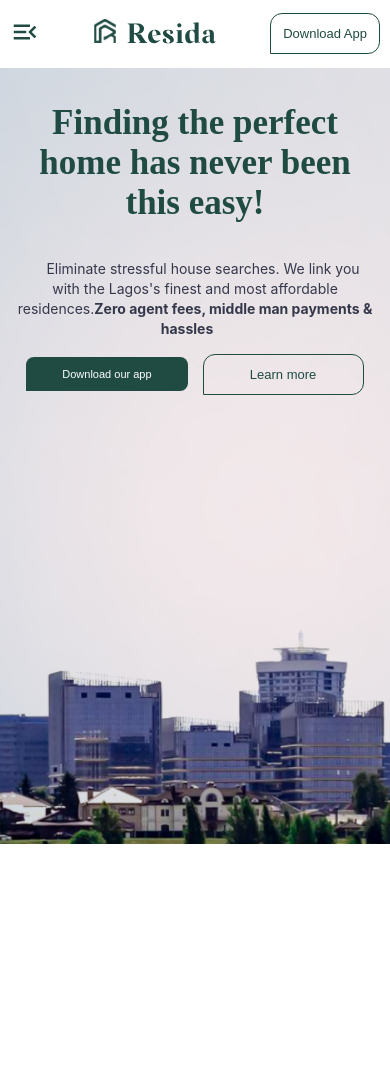
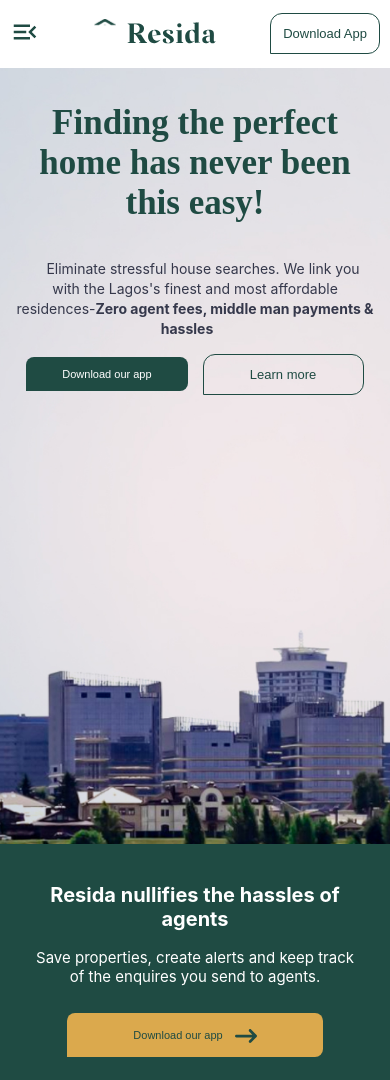
Before and after one commit to akpcode/Resida-clone, a React (Create React App) app: page / in a window 390 px wide. Before the commit the page ends 844 px from the top, so only its background shows below. Built offline with nearby package versions, Linux system fonts and the light colour scheme.

Commit message:
styling  the button on landing page

```diff
--- a/src/components/heroSection/heroSectionStyle.css
+++ b/src/components/heroSection/heroSectionStyle.css
@@ -48,7 +48,7 @@
 }
 
 
-@media (max-width: 768px) {
+@media (max-width: 841px) {
     .hero_section_container{
         height: 92vh;
         width: 100vw;
--- a/src/components/heroSection/index.js
+++ b/src/components/heroSection/index.js
@@ -10,7 +10,7 @@
     }}>
     <div className='hero_section_content'>
         <p>Finding the perfect home has never been this easy!</p>
-        <span>Eliminate stressful house searches. We link you with the Lagos's finest and most affordable residences.<strong>Zero agent fees, middle man payments & hassles</strong></span>
+        <span>Eliminate stressful house searches. We link you with the Lagos's finest and most affordable residences-<strong>Zero agent fees, middle man payments & hassles</strong></span>
        <div className='btn_container'>
         {/* This inline style is use to set the button to the same size */}
        <Button
--- /dev/null
+++ b/src/components/subHeroSection/index.jsx
@@ -0,0 +1,31 @@
+import React from 'react'
+import "./subHeroSec.css"
+import Button from 'shared/button';
+import { FaArrowRightLong } from "react-icons/fa6";
+
+const SubHeroSection = () => {
+  return (
+    <section className='sub_hero_section_container'>
+        <div className='sub_hero_text'><h1>Resida nullifies the hassles of agents</h1>
+        <p>Save properties, create alerts and keep track of the enquires you send to agents.</p>
+        </div>
+        <div className='sub_hero_cta'>
+            <Button
+            style={{
+                backgroundColor: '#dba94d',
+                color: '#1f4b43',
+                padding: "7px 12px",
+                width: "256px"
+
+            }}
+            btnName={"Download our app"}
+            rightIcon={<FaArrowRightLong size={22}/>
+            }
+            />
+        </div>
+
+    </section>
+  )
+}
+
+export default SubHeroSection
--- /dev/null
+++ b/src/components/subHeroSection/subHeroSec.css
@@ -0,0 +1,33 @@
+.sub_hero_section_container{
+    background: #1f4b43;
+    color: #fff ;
+    height: 236px;
+    display: flex;
+    padding: 0 10rem;
+    align-items: center;
+    justify-content: space-between;
+    overflow: hidden;
+}
+
+.sub_hero_text{
+    text-align: left;
+}
+
+@media (max-width: 841px) {
+.sub_hero_section_container{
+        flex-direction: column;
+        padding: 0 2rem;
+        justify-content: center;
+        gap: 12px;
+
+    }
+    .sub_hero_text h1{
+        font-size: 20px;
+        text-align: center;
+    }
+    .sub_hero_text p{
+        font-size: 15px;
+        text-align: center;
+    }
+
+}
--- a/src/shared/button/buttonStyle.css
+++ b/src/shared/button/buttonStyle.css
@@ -10,6 +10,10 @@
     color: #1f4b43;
     cursor: pointer;
     font-weight: normal;
+    display: flex;
+    align-items: center;
+    justify-content: center;
+    gap: 12px;
 }
 .outline:hover, .btn:hover{
     opacity: 0.7;
@@ -26,9 +30,19 @@
     color: #fff;
     cursor: pointer;
     font-weight: normal;
+    display: flex;
+    align-items: center;
+    justify-content: center;
+    gap: 12px;
+
 }
 
-@media (max-width: 768px) {
+.right_icon, .left_icon{
+    margin-top: 4px;
+}
+
+
+@media (max-width: 841px) {
     .btn{
         padding: 10px;
         font-size: 11px;
--- a/src/shared/button/index.jsx
+++ b/src/shared/button/index.jsx
@@ -1,9 +1,12 @@
 import React from 'react'
 import './buttonStyle.css'
-const Button = ({style, id, btnName, outline }) => {
+const Button = ({style, id, btnName, outline, rightIcon, leftIcon}) => {
   return (
       <button style={style} id className={`${outline ? "outline" : "btn"}`}>
-          {btnName}
+       {/* conditonal rendering for the icon, if there is left, it should render and if its not, should be hidden same as rightIcon */}
+        {leftIcon && <span className='left_icon'>{leftIcon}</span>}
+         {btnName}
+          {rightIcon && <span className='right_icon'>{rightIcon}</span>}
       </button>
   );
 
--- a/src/shared/header/headerStyle.css
+++ b/src/shared/header/headerStyle.css
@@ -41,7 +41,7 @@
     display: none;
 }
 
-@media (max-width: 768px) {
+@media (max-width: 841px) {
   .header_container {
     width: 100vw;
     justify-content: space-between;
--- a/src/views/landingPage/index.jsx
+++ b/src/views/landingPage/index.jsx
@@ -1,4 +1,5 @@
 import HeroSection from 'components/heroSection';
+import SubHeroSection from 'components/subHeroSection';
 import React from 'react'
 // import './landingPage.css'
 import Header from 'shared/header';
@@ -8,6 +9,7 @@
     <div>
       <Header />
       <HeroSection />
+      <SubHeroSection />
        {/* <InfoCard /> */}
     </div>
   )
```
Also changed, not shown: src/shared/header/index.jsx (line endings or trailing spaces).
